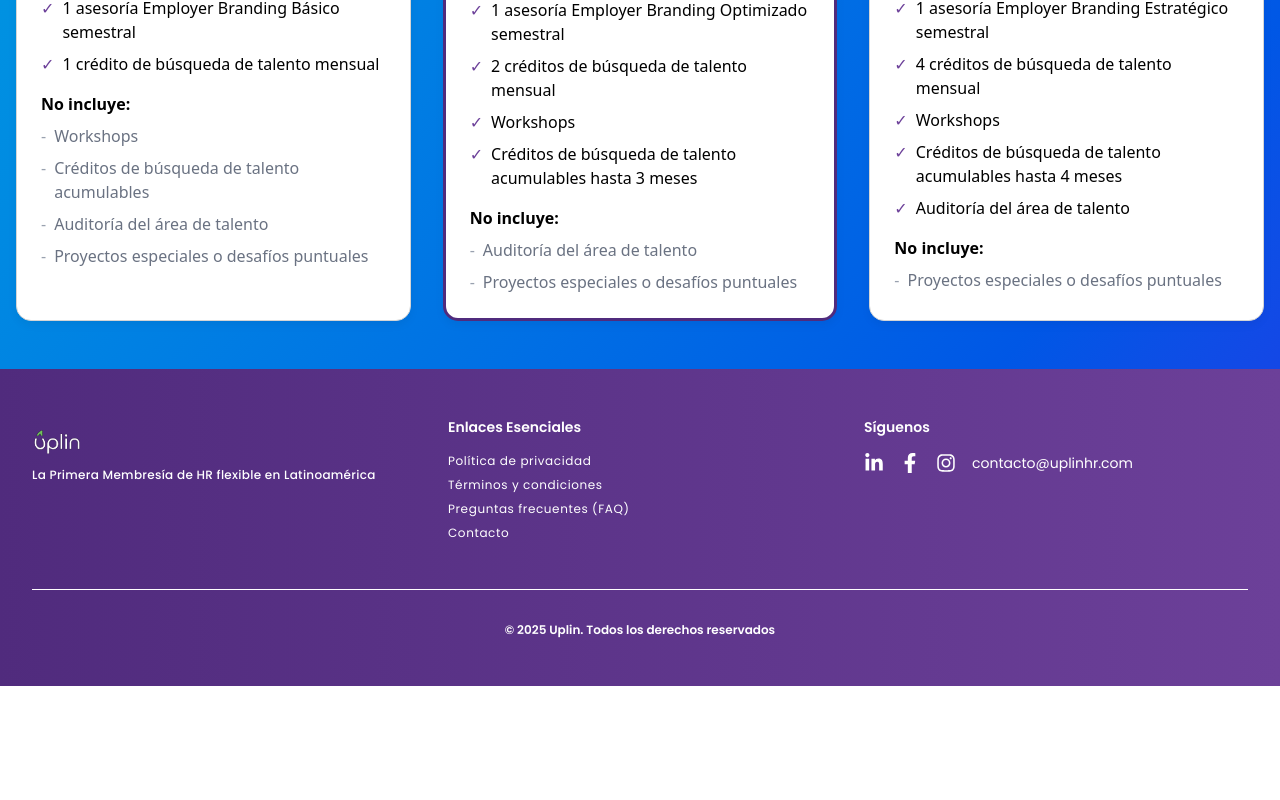
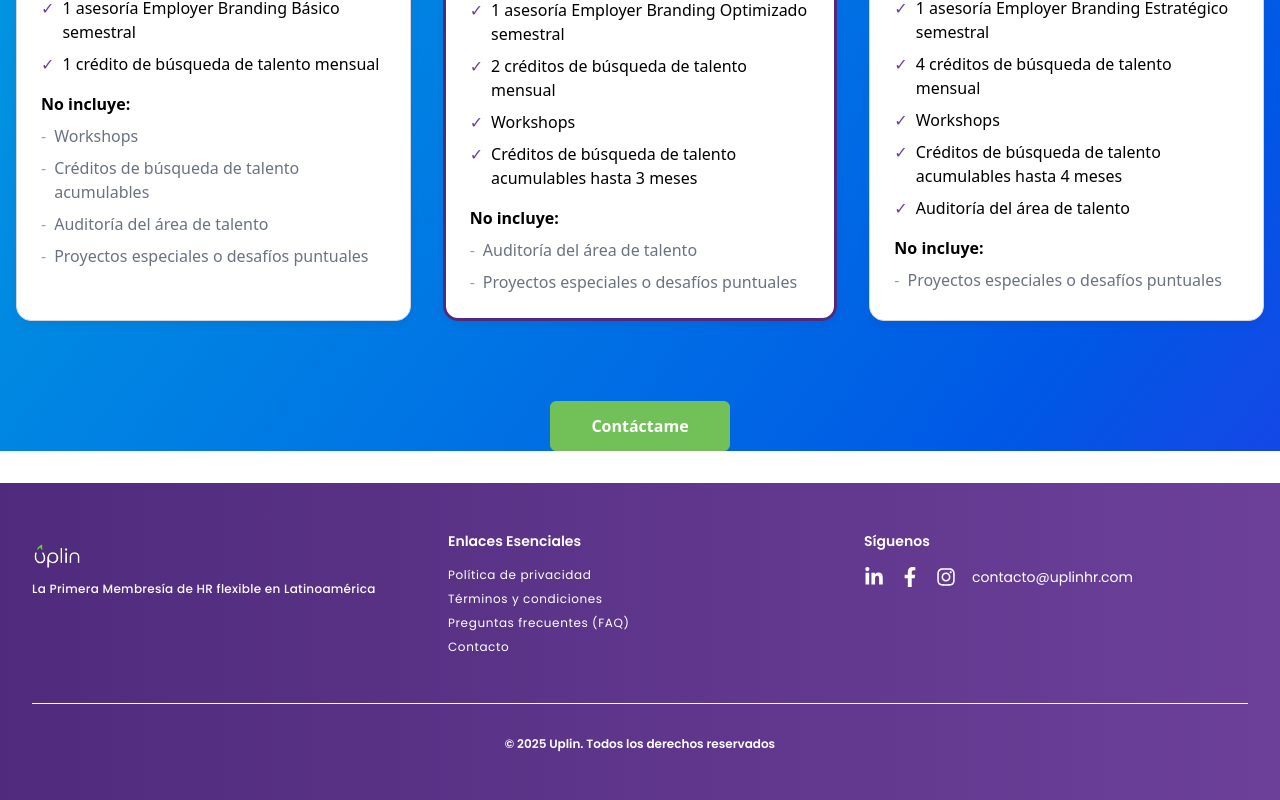
Before and after one commit to Uplinhr/uplinhr, a Next.js app: page / in a window 1280 px wide. Shown: the part 1263-2063 px from the top of the page. Before the commit the page ends 1949 px from the top, so only its background shows below. Built offline with nearby package versions, Linux system fonts and the light colour scheme.

Commit message:
componente boton nuevo

```diff
--- a/src/app/page.tsx
+++ b/src/app/page.tsx
@@ -9,6 +9,15 @@ export default function TestTailwind() {
       <Presentation/>
       <Solutions/>
       <CardsPlanLanding/>
+      <div className="my-8 flex justify-center">
+        <Button
+          link="/planes"
+          tag="Contáctame"
+          mode={2}
+          height={50}
+          width={180}
+        />
+      </div>
     </div>
   );
 }
--- a/src/components/Button/Button.tsx
+++ b/src/components/Button/Button.tsx
@@ -21,16 +21,40 @@ const Button = ({link, tag, mode, height, width}: ButtonProps) => {
 
   const colorConfig = {
     0: {
-          base: { bg: 'bg-[#502B7D]', text: 'text-white' },
-          hover: { bg: 'hover:bg-white', text: 'hover:text-[#502B7D]' }
+      base: {
+        bg: 'bg-[#502B7D]',
+        text: 'text-white',
+        border: 'border border-[#502B7D]',
+        fontWeight: 'font-semibold',
+      },
+      hover: {
+        bg: 'hover:bg-white',
+        text: 'hover:text-[#502B7D]'
+      }
     },
     1: {
-          base: { bg: 'bg-white', text: 'text-[#502B7D]' },
-          hover: { bg: 'hover:bg-[#502B7D]', text: 'hover:text-white' }
+      base: {
+        bg: 'bg-white',
+        text: 'text-[#502B7D]',
+        border: 'border border-[#502B7D]',
+        fontWeight: 'font-semibold',
+      },
+      hover: {
+        bg: 'hover:bg-[#502B7D]',
+        text: 'hover:text-white'
+      }
     },
     2: {
-          base: { bg: 'bg-[#72C058]', text: 'text-white' },
-          hover: { bg: 'hover:bg-white', text: 'hover:text-[#72C058]' }
+      base: {
+        bg: 'bg-[#72C058]',
+        text: 'text-white',
+        border: 'border border-[#72C058]',
+        fontWeight: 'font-semibold',
+      },
+      hover: {
+        bg: 'hover:bg-white',
+        text: 'hover:text-[#72C058]'
+      }
     }
   };
 
@@ -39,16 +63,28 @@ const Button = ({link, tag, mode, height, width}: ButtonProps) => {
   return(
     <div className="flex justify-center">
       <Link href={link}>
-                <button className={`font-poppins font-semibold
-                text-[16px] rounded-[6px] px-4 py-2 cursor-pointer
+        <button className={`
+          font-poppins
+          text-[16px]
+          rounded-[6px]
+          px-4 py-2
+          cursor-pointer
           transition-colors duration-300 ease-in-out
-                ${base.bg} ${base.text}
-                ${hover.bg} ${hover.text}`}
+          ${base.border}
+          ${base.bg}
+          ${base.text}
+          ${base.fontWeight}
+          ${hover.bg}
+          ${hover.text}
+        `}
           style={{
             height: `${height}px`,
             width: `${width}px`,
-                  minWidth: 'fit-content'
-                }}>
+            minWidth: 'fit-content',
+            fontStyle: 'normal',
+            textAlign: 'center',
+          }}
+        >
           {tag}
         </button>
       </Link>
```
Lines whose indentation alone changed are shown as unchanged.
